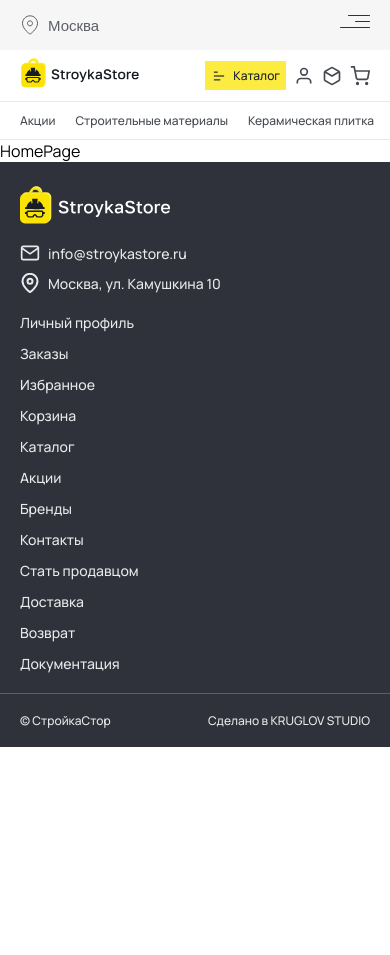
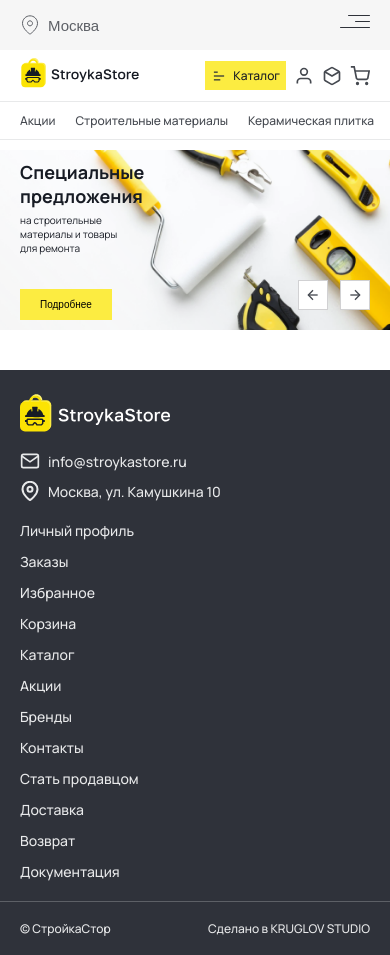
Before and after one commit to Akloom/stroyka-store, a Next.js app: page / in a window 390 px wide. Before the commit the page ends 844 px from the top, so only its background shows below. Built offline with nearby package versions, Linux system fonts and the light colour scheme.

Commit message:
add banner

```diff
--- a/src/components/Footer/Footer.module.scss
+++ b/src/components/Footer/Footer.module.scss
@@ -1,4 +1,5 @@
 .footer {
+  margin-top: 40px;
   display: flex;
   flex-direction: column;
   background: var(--dark-blue-700);
--- a/src/components/Header/Header.module.scss
+++ b/src/components/Header/Header.module.scss
@@ -3,4 +3,5 @@
   top: 0;
   display: flex;
   flex-direction: column;
+  z-index: 999;
 }
--- /dev/null
+++ b/src/components/HomeComponents/BannerSlider.module.scss
@@ -0,0 +1,257 @@
+@use "../../assets/scss/common/mixins" as mixin;
+
+.banner {
+  max-width: 1360px;
+  margin: 40px auto 0 auto;
+
+  &__swiper {
+    width: 100%;
+    height: 420px;
+    overflow: hidden;
+  }
+
+  &__buttons {
+    height: max-content;
+    @include mixin.position(absolute, null, 100px, 40px, null);
+    @include mixin.flex(center, null, null, 12px);
+    z-index: 9;
+  }
+
+  &__btn {
+    cursor: pointer;
+    padding: 14px;
+    border: 1px solid var(--gray);
+    background: var(--white);
+    @include mixin.flex(center, center, null, null);
+
+    svg {
+      width: 24px;
+      height: 24px;
+      stroke-width: 2px;
+      stroke: var(--dark-blue-600);
+    }
+  }
+
+  &__item {
+    width: 100%;
+    height: 100%;
+    position: relative;
+  }
+
+  &__image {
+    width: 100%;
+    height: 100%;
+    object-fit: cover;
+  }
+
+  &__content {
+    @include mixin.position(absolute, 0, null, null, 0);
+    height: 100%;
+    padding: 40px 100px;
+    @include mixin.flex(null, space-between, column, 10px)
+  }
+
+  &__info {
+    @include mixin.flex(null, null, column, 20px)
+  }
+
+  &__title {
+    max-width: 570px;
+    @include mixin.font(48px, 700, normal, var(--dark-blue-800))
+  }
+
+  &__desc {
+    max-width: 278px;
+    @include mixin.font(20px, 400, normal, var(--dark-blue-800))
+  }
+
+  &__button {
+    cursor: pointer;
+    padding: 12px 24px;
+    width: max-content;
+    background: var(--yellow);
+    @include mixin.font(18px, 500, var(--dark-blue-800));
+    transition: .3s ease-in;
+
+    &:hover {
+      background: var(--dark-blue-800);
+      color: var(--white);
+    }
+  }
+}
+
+@media screen and (max-width: 1080px) {
+  .banner {
+
+    &__swiper {
+      height: 320px;
+    }
+
+    &__buttons {
+      right: 50px;
+      bottom: 30px;
+    }
+
+    &__content {
+      padding: 30px 50px;
+    }
+
+    &__info {
+      @include mixin.flex(null, null, column, 20px)
+    }
+
+    &__title {
+      max-width: 400px;
+      font-size: 32px;
+    }
+
+    &__desc {
+      font-size: 18px;
+    }
+
+    &__button {
+      padding: 12px 24px;
+      font-size: 18px;
+    }
+  }
+}
+
+@media screen and (max-width: 920px) {
+  .banner {
+
+    &__swiper {
+      height: 280px;
+    }
+
+    &__buttons {
+      right: 40px;
+      bottom: 25px;
+    }
+
+    &__btn {
+      padding: 10px;
+
+      svg {
+        width: 20px;
+        height: 20px;
+      }
+    }
+
+    &__content {
+      padding: 25px 40px;
+    }
+
+    &__info {
+      gap: 15px;
+    }
+
+    &__title {
+      max-width: 320px;
+      font-size: 28px;
+    }
+
+    &__desc {
+      font-size: 16px;
+    }
+
+    &__button {
+      padding: 12px 24px;
+      font-size: 16px;
+    }
+  }
+}
+
+@media screen and (max-width: 768px) {
+  .banner {
+    margin-top: 20px;
+
+    &__swiper {
+      height: 240px;
+    }
+
+    &__buttons {
+      right: 30px;
+      bottom: 15px;
+    }
+
+    &__btn {
+      padding: 8px;
+
+      svg {
+        width: 18px;
+        height: 18px;
+      }
+    }
+
+    &__content {
+      padding: 15px 30px;
+    }
+
+    &__info {
+      gap: 10px;
+    }
+
+    &__title {
+      max-width: 300px;
+      font-size: 24px;
+    }
+
+    &__desc {
+      max-width: 200px;
+      font-size: 14px;
+    }
+
+    &__button {
+      padding: 10px 20px;
+      font-size: 14px;
+    }
+  }
+}
+
+
+@media screen and (max-width: 468px) {
+  .banner {
+    margin-top: 10px;
+
+    &__swiper {
+      height: 180px;
+    }
+
+    &__buttons {
+      right: 20px;
+      bottom: 20px;
+    }
+
+    &__btn {
+      padding: 6px;
+
+      svg {
+        width: 16px;
+        height: 16px;
+      }
+    }
+
+    &__content {
+      padding: 10px 20px;
+    }
+
+    &__info {
+      gap: 5px;
+    }
+
+    &__title {
+      max-width: 200px;
+      font-size: 18px;
+    }
+
+    &__desc {
+      max-width: 100px;
+      font-size: 10px;
+    }
+
+    &__button {
+      padding: 10px 20px;
+      font-size: 10px;
+    }
+  }
+}
--- /dev/null
+++ b/src/components/HomeComponents/BannerSlider.tsx
@@ -0,0 +1,87 @@
+"use client";
+import { Swiper, SwiperSlide, useSwiper } from "swiper/react";
+import { Keyboard, Mousewheel, Navigation } from "swiper/modules";
+import Image from "next/image";
+import Link from "next/link";
+import "swiper/css";
+import "swiper/css/navigation";
+import "swiper/css/pagination";
+import styles from "./BannerSlider.module.scss";
+import { ArrowLeftIcon, ArrowRightIcon } from "../Icons/Icons";
+
+const BannerSlider = () => {
+  return (
+    <div className={styles.banner}>
+      <Swiper
+        cssMode={true}
+        navigation={{
+          nextEl: ".swiper__btn-next",
+          prevEl: ".swiper__btn-prev",
+        }}
+        mousewheel={true}
+        keyboard={true}
+        modules={[Navigation, Mousewheel, Keyboard]}
+        className={styles.banner__swiper}
+      >
+        <SwiperSlide>
+          <div className={styles.banner__item}>
+            <Image
+              className={styles.banner__image}
+              src="/img/banner-image-1.png"
+              alt="banner slider image"
+              width={1360}
+              height={420}
+            />
+            <div className={styles.banner__content}>
+              <div className={styles.banner__info}>
+                <h1 className={styles.banner__title}>
+                  Специальные предложения
+                </h1>
+                <p className={styles.banner__desc}>
+                  на строительные материалы и товары для ремонта
+                </p>
+              </div>
+              <button className={styles.banner__button}>Подробнее</button>
+            </div>
+          </div>
+        </SwiperSlide>
+        <SwiperSlide>
+          <div className={styles.banner__item}>
+            <Image
+              className={styles.banner__image}
+              src="/img/banner-image-1.png"
+              alt="banner slider image"
+              width={1360}
+              height={420}
+            />
+            <div className={styles.banner__content}>
+              <div className={styles.banner__info}>
+                <h1 className={styles.banner__title}>
+                  Специальные предложения
+                </h1>
+                <p className={styles.banner__desc}>
+                  на строительные материалы и товары для ремонта
+                </p>
+              </div>
+              <button className={styles.banner__button}>Подробнее</button>
+            </div>
+          </div>
+        </SwiperSlide>
+        <div className={styles.banner__buttons}>
+          <div className="swiper__btn-prev">
+            <button className={styles.banner__btn}>
+              <ArrowLeftIcon />
+            </button>
+          </div>
+          <div className="swiper__btn-next">
+            <button className={styles.banner__btn}>
+              <ArrowRightIcon />
+            </button>
+          </div>
+        </div>
+      </Swiper>
+    </div>
+  );
+};
+
+export default BannerSlider;
--- a/src/components/Icons/Icons.tsx
+++ b/src/components/Icons/Icons.tsx
@@ -62,3 +62,21 @@
     </svg>
   );
 };
+
+export const ArrowLeftIcon = () => {
+  return (
+    <svg viewBox="0 0 24 24" fill="none" xmlns="http://www.w3.org/2000/svg">
+      <path d="M19 12H5" />
+      <path d="M12 5L5 12L12 19" />
+    </svg>
+  );
+};
+
+export const ArrowRightIcon = () => {
+  return (
+    <svg viewBox="0 0 24 24" fill="none" xmlns="http://www.w3.org/2000/svg">
+      <path d="M5 12H19" />
+      <path d="M12 5L19 12L12 19" />
+    </svg>
+  );
+};
--- a/src/pages/HomePage/HomePage.tsx
+++ b/src/pages/HomePage/HomePage.tsx
@@ -1,5 +1,11 @@
+import BannerSlider from "@/components/HomeComponents/BannerSlider";
+
 const HomePage = () => {
-  return <div>HomePage</div>;
+  return (
+    <>
+      <BannerSlider />
+    </>
+  );
 };
 
 export default HomePage;
```
Also changed, not shown: public/img/banner-image-1.png (added).
